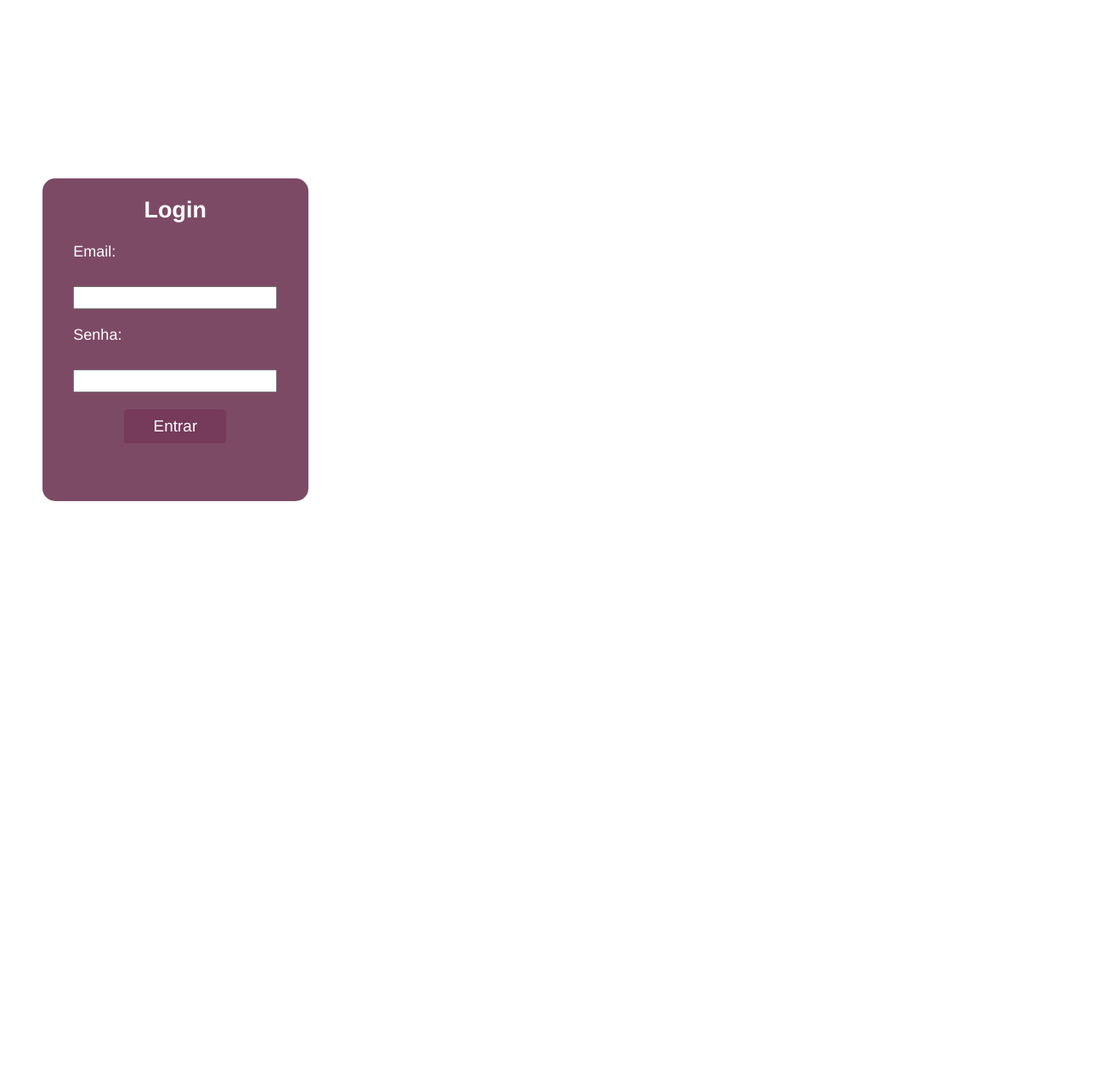
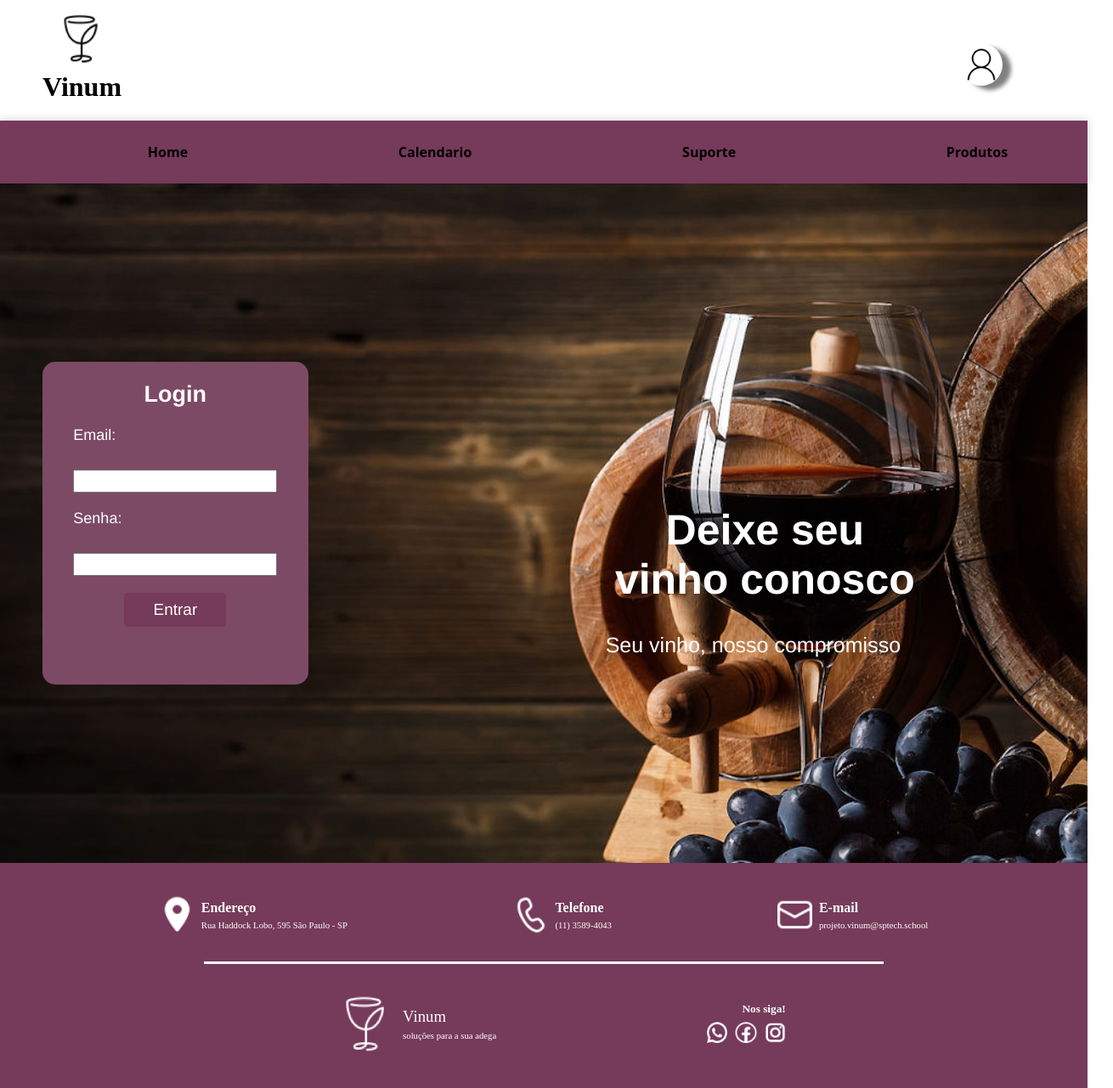
Before and after one commit to Grupo9-1ADSA-Vinum/SiteVinum, a plain HTML site: page public/login/login.html in a window 1280 px wide. Shown: the whole page at 85% size, 1310 px wide, since content can reach past the window. Before the commit the page ends 800 px from the top, so only its background shows below. Drawn offline with Linux system fonts and the light colour scheme.

Commit message:
Add footer em login - linkagem a Home

```diff
--- a/public/style.css
+++ b/public/Main/style.css
@@ -106,7 +106,7 @@ li:hover::after{
 
 
 .banner {
-    background-image: url(assets/imagens/Rectangle\ 6.png);
+    background-image: url(../assets/imagens/Rectangle\ 6.png);
     display: flex;
     background-repeat: no-repeat;
     background-size: cover;
--- a/public/login/login.html
+++ b/public/login/login.html
@@ -6,8 +6,28 @@
     <meta name="viewport" content="width=device-width, initial-scale=1.0">
     <title>Vinum</title>
     <link rel="stylesheet" href="styleLogin.css">
+
+
 </head>
+<body>
+    <div class="header">
+        <div class="isolada">
+            <img src="imagens/icons8-wine-glass-64(1) 1.png" alt="">
+            <h1>Vinum</h1>
+        </div>
+        <div class="btn_navbar">
+            <img id="img_user" src="imgs/user-128.png">
+        </div>
+    </div>
+    <div class="container1">
 
+        <ul>
+            <a href="../Main/index.html"><li>Home</li></a>
+            <a href=""><li>Calendario</li></a>
+            <a href="#suporte"><li>Suporte</li></a>
+            <a href=""><li>Produtos</li></a>
+        </ul>
+    </div>
     </div>
     <div class="banner">
         <div class="login">
@@ -39,7 +59,59 @@
             <p> Seu vinho, nosso compromisso</p>
         </div>
     </div>
+
+    <div class="footer" id="suporte">
+        <div class="footer1">
+            <div class="bloco">
+                <img src="../assets/imgs/icons8-location-pin-48 1.png">
+                <div class="texto">
+                    <h4 class="titulo-footer">Endereço</h4>
+                    <h6>Rua Haddock Lobo, 595 São Paulo - SP</h6>
+                </div>
+            </div>
+
+            <div class="bloco">
+                <img src="../assets/imgs/icons8-phone-48 1.png">
+                <div class="texto">
+                    <h4 class="titulo-footer">Telefone</h4>
+                    <h6>(11) 3589-4043</h6>
+                </div>
+            </div>
+
+            <div class="bloco">
+                <img src="../assets/imgs/icons8-email-48 1.png">
+                <div class="texto">
+                    <h4 class="titulo-footer">E-mail</h4>
+                    <h6>projeto.vinum@sptech.school</h6>
+                </div>
+            </div>
+        </div>
+
+        <div class="pai-linha">
+            <div class="linha1">
+                <div class="footer2">
+                    <div class="bloco">
+                        <img src="../assets/imgs/icons8-wine-glass-64 1.png">
+                        <div class="texto">
+                            <h3 class="titulo-footer">Vinum</h3>
+                            <h6>soluções para a sua adega</h6>
+                        </div>
+                    </div>
+
+                    <div class="redes">
+                        <h5 class="titulo-footer">Nos siga!</h5>
+                        <div class="imagens">
+                            <img src="../assets/imgs/icons8-whatsapp-48 1.png">
+                            <img src="../assets/imgs/icons8-facebook-48 1.png">
+                            <img src="../assets/imgs/icons8-instagram-48 1.png">
+                        </div>
+                    </div>
+                </div>
+            </div>
+        </div>
+    </div>
  </body>
+ </html>
  <script>
     function entrar(){
         var email = input_email.value;
--- a/public/login/styleLogin.css
+++ b/public/login/styleLogin.css
@@ -1,3 +1,6 @@
+html{
+    scroll-behavior: smooth;
+}
 
 body {
     margin: 0;
@@ -94,3 +97,203 @@ h2 {
     margin-bottom: 20px;
     justify-content: space-between;
 }
+
+.header {
+    display: flex;
+    background-color: #fff;
+    align-items: center;
+    justify-content: space-between;
+}
+
+.header h1 {
+    margin-left: 50px;
+    margin-top: 0px;
+}
+.header .btn_navbar img {
+    border-radius: 30px;
+    display: flex;
+    height: 50px;
+    width: 50px;
+    box-shadow: 10px 5px 5px gray;
+}
+.header img{
+    width: 70px;
+    height: 70px;
+    margin-left: 60px;
+    margin-top: 10px;
+}
+
+.btn_navbar {
+    padding-right: 100px;
+    display: flex;
+    justify-content: space-evenly;
+}
+
+.btn_navbar button {
+    background-color: #763A5A;
+    color: #fff;
+    border-width: 0px;
+    border-radius: 50px;
+    margin: 10px;
+    width: 150px;
+    height: 50px;
+    font-size: 20px;
+}
+
+
+.container1 {
+    background-color: #763A5A;
+    max-width: auto;
+    padding: 10px;
+    box-shadow: 0 0 10px #ccc;
+    display: flex;
+    flex-direction: column;
+}
+
+.container1 a{
+    color: #000;
+    text-decoration: none;
+}
+
+.container1 ul {
+    width: 100%;
+    list-style: none;
+    display: flex;
+    justify-content: space-around;
+    font-weight: bold;
+
+}
+
+
+li {
+    position: relative;
+    display: block;
+    transition: 0.5s;
+    cursor: pointer;
+    font-family: system-ui, -apple-system, BlinkMacSystemFont, 'Segoe UI', Roboto, Oxygen, Ubuntu, Cantarell, 'Open Sans', 'Helvetica Neue', sans-serif
+}
+
+li::after {
+    position: absolute;
+    content: "";
+    width: 100%;
+    height: 3px;
+    top: 100%;
+    left: 0;
+    transition: transform 0.55;
+    transform: scaleX(0);
+    transform-origin: right;
+    background-color: blueviolet;
+}
+
+li:hover{
+    color: #fff;
+}
+
+li:hover::after{
+    transform: scaleX(1);
+    transform-origin: left;
+}
+
+.footer {
+    background-color: #763A5A;
+    color: white;
+    margin: 0;
+    display: flex;
+    flex-direction: column;
+    justify-content: center;
+    padding: 16px 0;
+
+}
+
+.footer h6 {
+    font-weight: lighter;
+}
+
+.footer2 {
+    display: flex;
+    justify-content: space-around;
+    margin-top: 30px;
+    margin-bottom: 20px;
+    width: 90%;
+}
+
+.footer2 h3 {
+    font-weight: lighter;
+}
+
+.footer1 {
+    display: flex;
+    justify-content: space-around;
+    margin-top: 20px;
+    margin-bottom: 30px;
+    padding: 0 90px;
+}
+
+.bloco {
+    display: flex;
+    align-items: center;
+    margin: 0 40px;
+}
+
+.footer1 .bloco img {
+    height: 50px;
+    margin-right: 8px;
+}
+
+.footer2 .bloco img {
+    margin-right: 10px;
+    height: 80px;
+}
+
+h4,
+h5,
+h3,
+h6 {
+    margin: 0;
+}
+
+.linha1 {
+    display: flex;
+    justify-content: center;
+    border-top: solid rgb(255, 255, 255);
+    width: 800px;
+}
+
+.pai-linha {
+    display: flex;
+    justify-content: center;
+    padding: 0 50px;
+}
+
+.imagens {
+    display: flex;
+    justify-content: flex-end;
+}
+
+.redes {
+    display: flex;
+    flex-direction: column;
+    width: 150px;
+    justify-content: center;
+}
+
+.redes .imagens img {
+    height: 30px;
+    margin-left: 9px;
+    cursor: pointer;
+}
+
+.redes h5 {
+    align-self: flex-end;
+}
+
+.titulo-footer {
+    margin-bottom: 5px;
+}
+
+
+.input-email button {
+    width: 80px;
+    height: 40px;
+}
```
Also changed, not shown: public/Main/index.html (renamed from public/index.html, +14 -14 lines), public/login/imagens/Rectangle 10.png (added), public/login/imagens/Rectangle 20.png (added), public/login/imagens/Rectangle 6.png (added), public/login/imagens/ecoconexao-logotipo-minimalista.png (added), public/login/imagens/icons8-wine-glass-64(1) 1.png (added), public/login/imagens/image 1.png (added), public/login/imagens/pngtree-light-bulb-with-jigsaw-illustration-in-minimal-style-png-image_10011889.png (added), public/login/imagens/pngtree-world-and-clock-illustration-in-minimal-style-png-image_9999473.png (added), public/login/imagens/wine.jpg (added).
